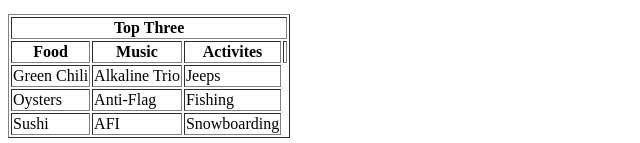
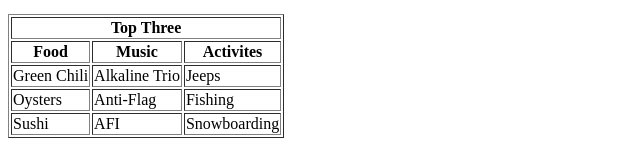
Before and after one commit to JPHebert32/JPHebert32.github.io, a plain HTML site: page index.html in a window 1280 px wide. Shown: the part 678-821 px from the top of the page, 0-640 px from the left. Drawn offline with Linux system fonts and the light colour scheme.

Commit message:
New Table

```diff
--- a/index.html
+++ b/index.html
@@ -21,12 +21,11 @@
 
   <table border=1>
     <b><thead>
-        <tr><th colspan="4">Top Three</th></tr>
+        <tr><th colspan="3">Top Three</th></tr>
         <tr>
             <th>Food</th>
             <th>Music</th>
             <th>Activites</th>
-            <th></th >
         </tr>
     </thead>
     <tbody>
```
